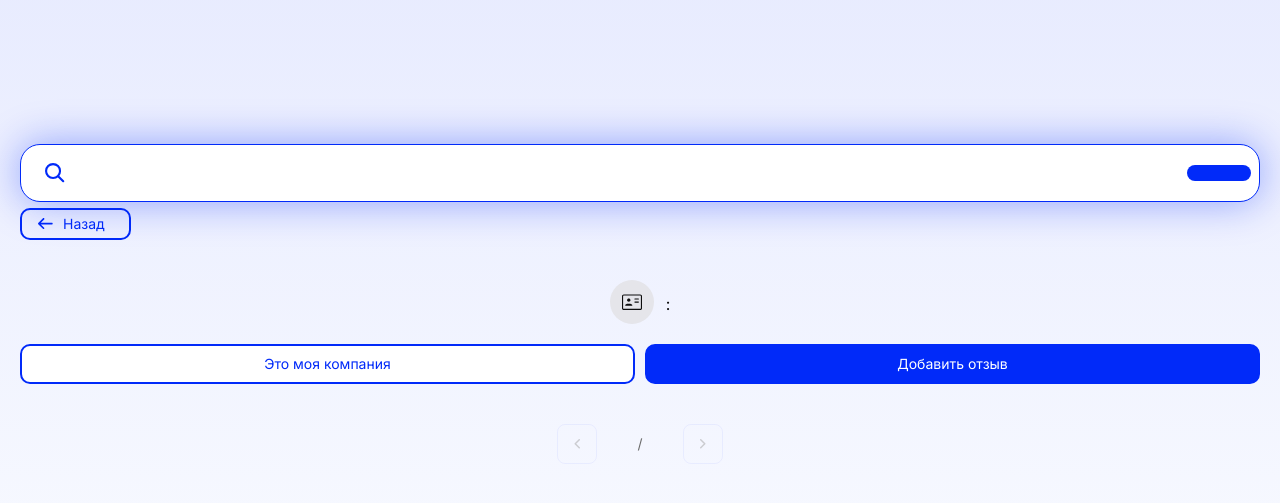
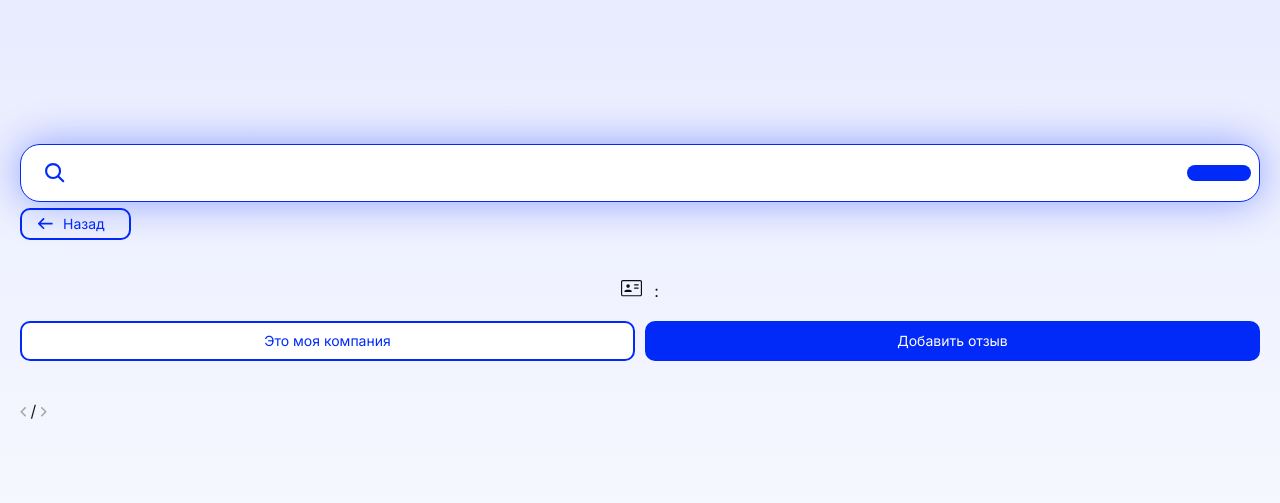
Before and after one commit to AAAlex2001/safelogist, a FastAPI app: template backend/templates/company_reviews.html in a window 1280 px wide. Shown: the top 503 px of the page. Run offline with FastAPI, Linux system fonts and the light colour scheme; the template is opened without the code that fills it, so the values that code supplies are empty; parts of the project's set-up code (start-up, migrations or seed data) failed here and were passed over.

Commit message:
правки

```diff
--- a/backend/static/css/company.css
+++ b/backend/static/css/company.css
@@ -184,220 +184,44 @@ body {
     border-radius: 20px;
     padding: 16px;
     box-shadow: 0 2px 12px rgba(1, 42, 249, 0.1);
-    margin: 0 auto 16px;
     display: flex;
     flex-direction: column;
-    gap: 20px;
+    gap: 24px;
     align-items: flex-start;
 }
 
-.meta-row {
+.meta-section {
+    width: 100%;
     display: flex;
     flex-direction: column;
-    gap: 4px;
-    width: 100%;
+    gap: 12px;
+}
+
+.meta-columns {
+    display: flex;
+    flex-direction: column;
+    gap: 16px;
+    margin-bottom: 40px;
+}
+
+.section-title {
+    font-weight: 400;
+    font-size: 18px;
+    line-height: 28px;
+    color: #012AF9;
+    border-bottom: 1px solid #012AF91A;
 }
 
 .meta-label {
-    font-family: 'Inter', sans-serif;
+    font-weight: 400;
     font-size: 16px;
     line-height: 24px;
-    color: #0d0d0d;
+    color: #0D0D0D;
 }
 
 .meta-value {
-    font-family: 'Inter', sans-serif;
+    font-weight: 400;
     font-size: 16px;
     line-height: 24px;
     color: #717182;
 }
-
-.company-avatar {
-    width: 44px;
-    height: 44px;
-    border-radius: 100px;
-    background: #e5e5ea;
-    display: flex;
-    align-items: center;
-    justify-content: center;
-    padding: 12px;
-}
-
-.company-info {
-    display: flex;
-    flex-direction: column;
-    gap: 4px;
-}
-
-.company-name {
-    font-size: 16px;
-    font-weight: 700;
-    color: #0D0D0D;
-}
-
-.company-meta {
-    font-size: 16px;
-    color: #0D0D0D;
-}
-
-.reviews {
-    display: flex;
-    flex-direction: column;
-    gap: 12px;
-    align-items: center;
-}
-
-.review-card {
-    min-height: 299px;
-    background: #ffffff;
-    box-shadow: 0px 2px 24px rgba(1, 42, 249, 0.1);
-    border-radius: 20px;
-    padding: 16px;
-    display: flex;
-    flex-direction: column;
-    gap: 17px;
-}
-
-.review-top {
-    display: flex;
-    justify-content: space-between;
-    align-items: center;
-}
-
-.review-source {
-    font-family: 'Inter', sans-serif;
-    font-size: 16px;
-    font-weight: 500;
-    line-height: 19px;
-    color: #cccccc;
-}
-
-.review-stars-row {
-    display: flex;
-    align-items: center;
-    gap: 10px;
-}
-
-.review-stars {
-    display: flex;
-    align-items: center;
-    gap: 2px;
-}
-
-.star {
-    color: #d0d0d0;
-    font-size: 20px;
-    line-height: 1;
-}
-
-.star.filled {
-    color: #ffd500;
-}
-
-.review-rating-number {
-    font-family: 'BlinkMacSystemFont', -apple-system, 'Segoe UI', sans-serif;
-    font-weight: 400;
-    font-size: 16px;
-    line-height: 19px;
-    color: #0d0d0d;
-}
-
-.review-title-date {
-    display: flex;
-    justify-content: space-between;
-    align-items: center;
-}
-
-.review-title {
-    font-family: 'Inter', sans-serif;
-    font-weight: 500;
-    font-size: 16px;
-    line-height: 19px;
-    color: #0d0d0d;
-}
-
-.review-date {
-    font-family: 'Inter', sans-serif;
-    font-weight: 500;
-    font-size: 16px;
-    line-height: 19px;
-    color: #0d0d0d;
-}
-
-.review-from-row {
-    display: flex;
-    gap: 5px;
-}
-
-.review-from-label,
-.review-author {
-    font-family: 'Inter', sans-serif;
-    font-weight: 400;
-    font-size: 16px;
-    line-height: 19px;
-    color: #0d0d0d;
-}
-
-.review-bubble {
-    display: flex;
-    justify-content: center;
-    align-items: center;
-    padding: 16px;
-    background: rgba(1, 42, 249, 0.03);
-    border-radius: 15px;
-    font-family: 'Inter', sans-serif;
-    font-weight: 400;
-    font-size: 16px;
-    line-height: 19px;
-    color: #0d0d0d;
-}
-
-.pagination {
-    display: flex;
-    justify-content: center;
-    align-items: center;
-}
-
-.pagination-buttons {
-    display: flex;
-    align-items: center;
-    gap: 40px;
-}
-
-.pagination-button {
-    width: 40px;
-    height: 40px;
-    display: flex;
-    align-items: center;
-    justify-content: center;
-    border: 1px solid #012AF91A;
-    border-radius: 8px;
-    text-decoration: none;
-    color: #0D0D0D;
-    font-size: 16px;
-    font-weight: 400;
-    transition: all 0.2s;
-    cursor: pointer;
-}
-
-.pagination-button:hover {
-    border-color: #012AF9;
-    background: #012AF914;
-}
-
-.pagination-button:active {
-    background: #E5E5EA;
-}
-
-.pagination-button-disabled {
-    opacity: 0.5;
-    cursor: not-allowed;
-    pointer-events: none;
-}
-
-.page-info {
-    font-size: 14px;
-    line-height: 20px;
-    color: #6B6B6B;
-    font-weight: 400;
-}
```
Also changed, not shown: backend/templates/company_reviews.html (+45 -7 lines).
